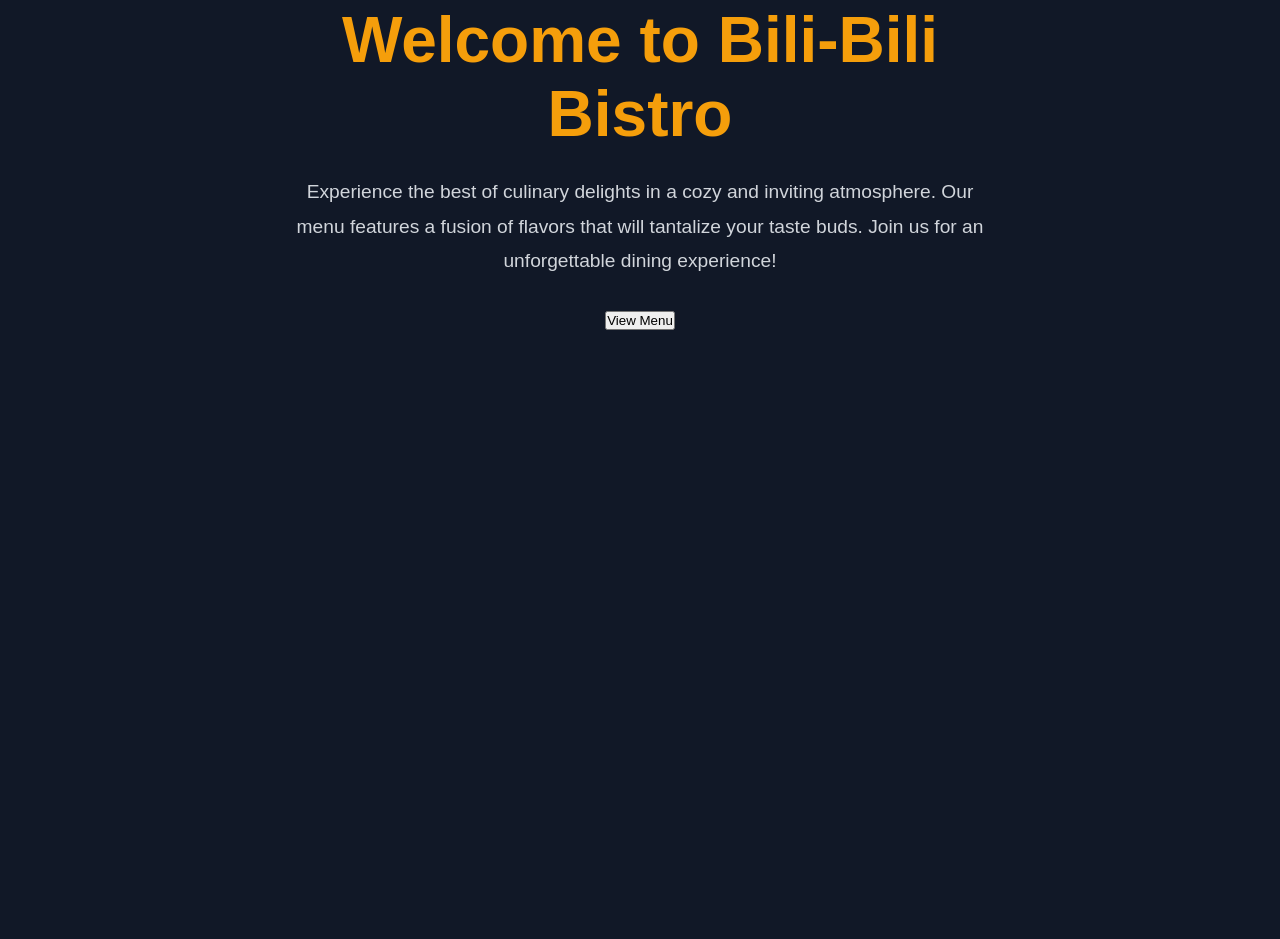
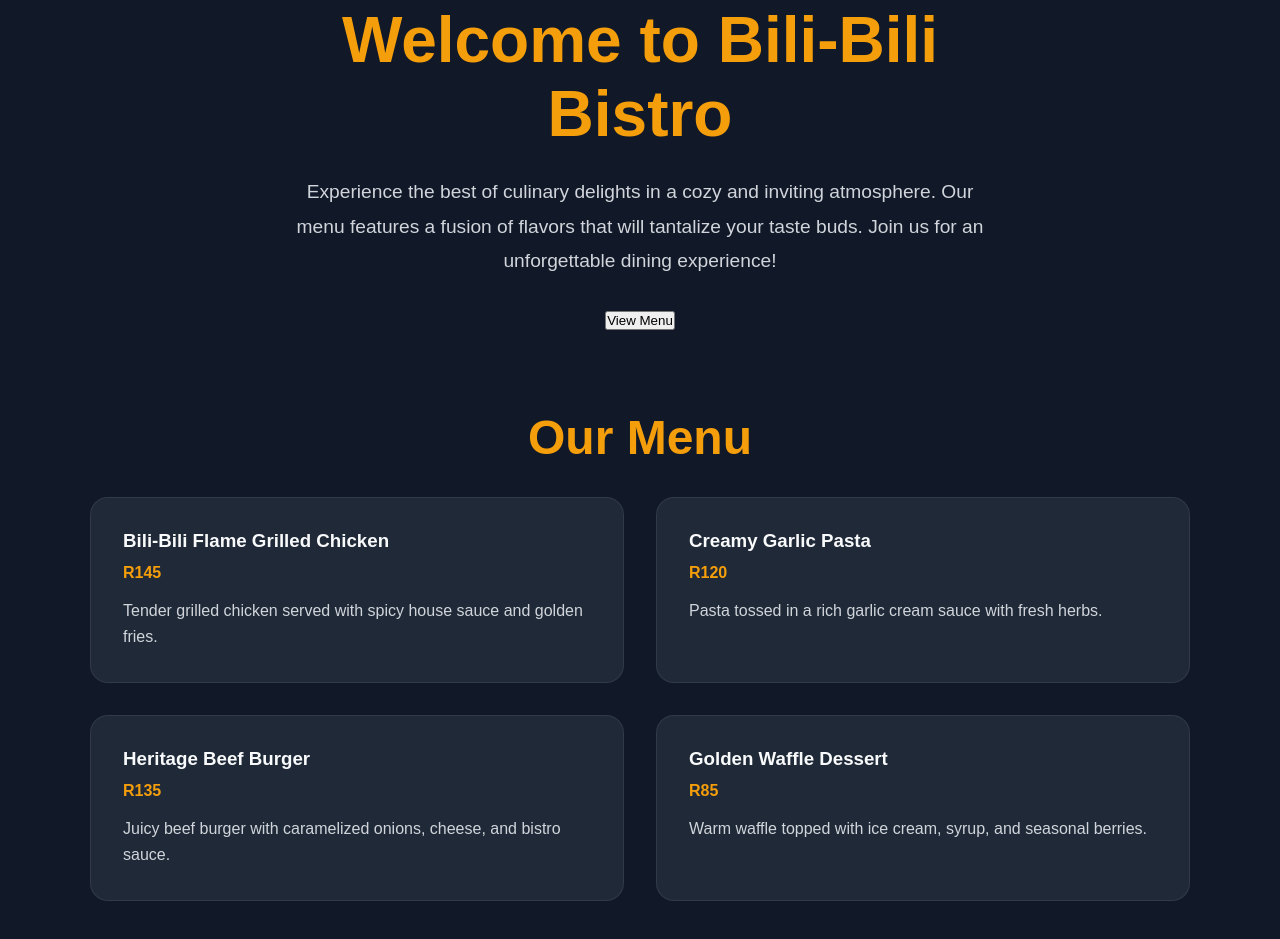
Before and after one commit to BUSISWABILIBILI/bili-bili-bistro, a website built with webpack: page src/template.html in a window 1280 px wide. Shown: the part 221-1160 px from the top of the page. Before the commit the page ends 800 px from the top, so only its background shows below. Built offline with nearby package versions, Linux system fonts and the light colour scheme.

Commit message:
feat: create dynamic menu page module

```diff
--- a/src/index.js
+++ b/src/index.js
@@ -1,4 +1,6 @@
 import "./styles.css";
 import loadHome from "./home";
+import loadMenu from "./menu";
 
 loadHome();
+loadMenu();
--- a/src/menu.js
+++ b/src/menu.js
@@ -0,0 +1,66 @@
+function loadMenu() {
+  const content = document.getElementById("content");
+
+  const menuSection = document.createElement("section");
+  menuSection.classList.add("menu-section");
+
+  const heading = document.createElement("h2");
+  heading.textContent = "Our Menu";
+
+  const menuGrid = document.createElement("div");
+  menuGrid.classList.add("menu-grid");
+
+  const menuItems = [
+    {
+      name: "Bili-Bili Flame Grilled Chicken",
+      price: "R145",
+      description:
+        "Tender grilled chicken served with spicy house sauce and golden fries.",
+    },
+    {
+      name: "Creamy Garlic Pasta",
+      price: "R120",
+      description:
+        "Pasta tossed in a rich garlic cream sauce with fresh herbs.",
+    },
+    {
+      name: "Heritage Beef Burger",
+      price: "R135",
+      description:
+        "Juicy beef burger with caramelized onions, cheese, and bistro sauce.",
+    },
+    {
+      name: "Golden Waffle Dessert",
+      price: "R85",
+      description:
+        "Warm waffle topped with ice cream, syrup, and seasonal berries.",
+    },
+  ];
+
+  menuItems.forEach((item) => {
+    const card = document.createElement("div");
+    card.classList.add("menu-card");
+
+    const itemName = document.createElement("h3");
+    itemName.textContent = item.name;
+
+    const itemPrice = document.createElement("span");
+    itemPrice.textContent = item.price;
+
+    const itemDescription = document.createElement("p");
+    itemDescription.textContent = item.description;
+
+    card.appendChild(itemName);
+    card.appendChild(itemPrice);
+    card.appendChild(itemDescription);
+
+    menuGrid.appendChild(card);
+  });
+
+  menuSection.appendChild(heading);
+  menuSection.appendChild(menuGrid);
+
+  content.appendChild(menuSection);
+}
+
+export default loadMenu;
--- a/src/styles.css
+++ b/src/styles.css
@@ -87,3 +87,46 @@ body {
   background-color: #fbbf24;
   transform: translateY(-3px);
 }
+
+.menu-section {
+  max-width: 1100px;
+  margin: 2rem auto;
+  text-align: center;
+}
+
+.menu-section h2 {
+  font-size: 3rem;
+  color: #f59e0b;
+  margin-bottom: 2rem;
+}
+
+.menu-grid {
+  display: grid;
+  grid-template-columns: repeat(2, 1fr);
+  gap: 2rem;
+}
+
+.menu-card {
+  background-color: #1f2937;
+  padding: 2rem;
+  border-radius: 18px;
+  text-align: left;
+  border: 1px solid rgba(255, 255, 255, 0.08);
+}
+
+.menu-card h3 {
+  color: #f9fafb;
+  margin-bottom: 0.8rem;
+}
+
+.menu-card span {
+  display: inline-block;
+  color: #f59e0b;
+  font-weight: bold;
+  margin-bottom: 1rem;
+}
+
+.menu-card p {
+  color: #d1d5db;
+  line-height: 1.6;
+}
```
